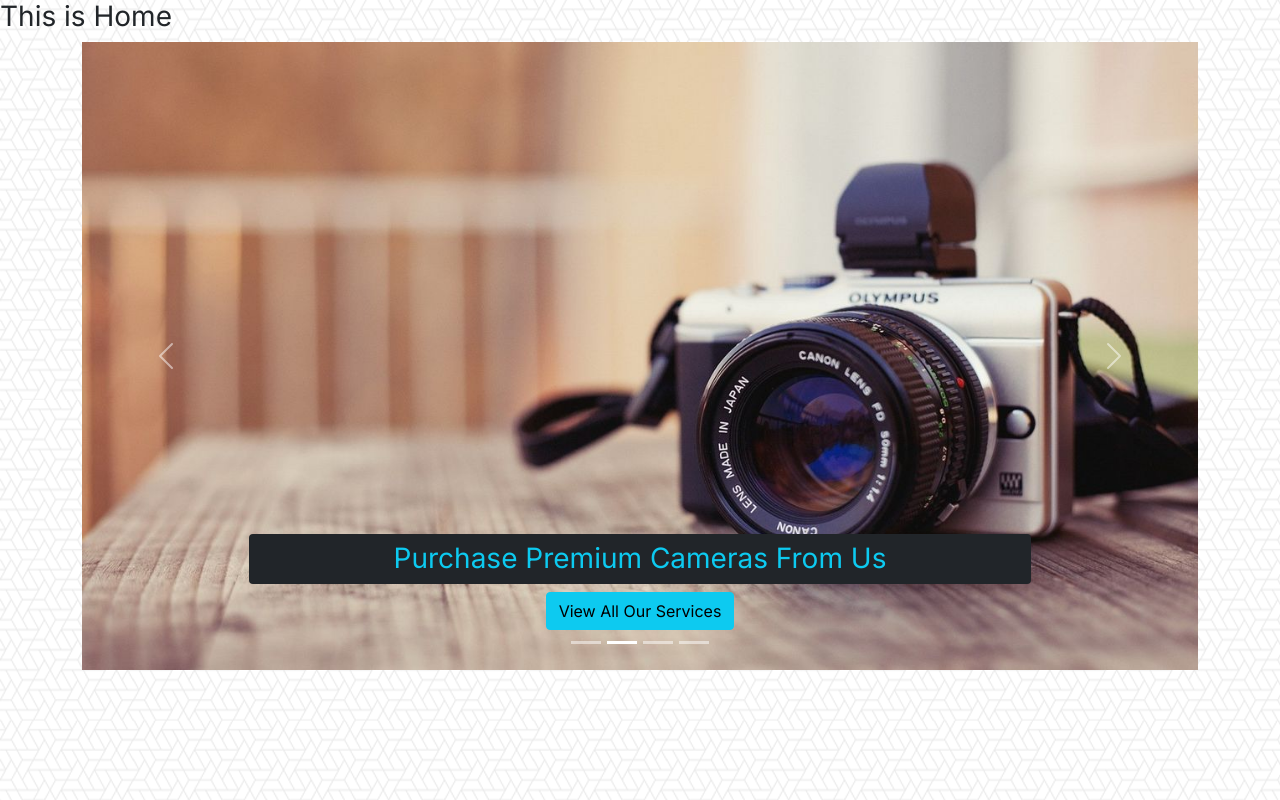
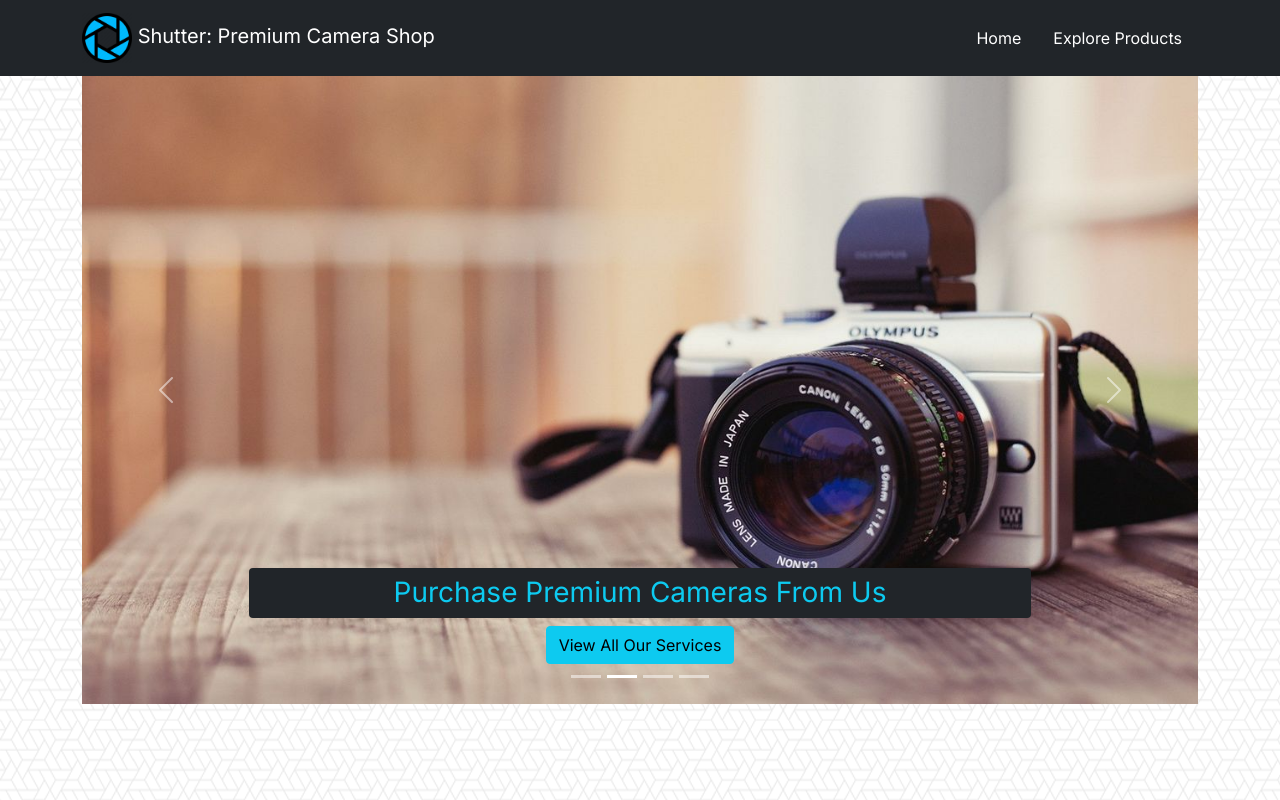
Before and after one commit to Psyche47/Shutter-Camera-Shop-Client, a React (Create React App) app: page / in a window 1280 px wide. Built offline with nearby package versions, Linux system fonts and the light colour scheme.

Commit message:
Added navbar

```diff
--- a/src/App.js
+++ b/src/App.js
@@ -1,18 +1,24 @@
 import { BrowserRouter as Router, Switch, Route } from "react-router-dom";
 import "../src/Assets/CSS/custom.css";
+import ExploreProducts from "./ExploreProducts/ExploreProducts";
 
 import Home from "./Pages/Home/Home";
+import Header from "./Shared/Header";
 
 function App() {
   return (
     <div className="App">
       <Router>
+        <Header />
         <Switch>
           <Route exact path="/">
             <Home></Home>
           </Route>
           <Route path="/home">
             <Home></Home>
+          </Route>
+          <Route path="/explore">
+            <ExploreProducts></ExploreProducts>
           </Route>
         </Switch>
       </Router>
--- /dev/null
+++ b/src/ExploreProducts/ExploreProducts.js
@@ -0,0 +1,11 @@
+import React from "react";
+
+const ExploreProducts = () => {
+  return (
+    <div>
+      <h2>Explore ALL pRODUCTS</h2>
+    </div>
+  );
+};
+
+export default ExploreProducts;
--- a/src/Pages/Home/Home.js
+++ b/src/Pages/Home/Home.js
@@ -4,7 +4,6 @@
 const Home = () => {
   return (
     <div>
-      <h3>This is Home</h3>
       <Banner></Banner>
     </div>
   );
--- /dev/null
+++ b/src/Shared/Header.js
@@ -0,0 +1,70 @@
+import React from "react";
+import { Container, Nav, Navbar, Button } from "react-bootstrap";
+import { Link, NavLink } from "react-router-dom";
+//import useAuth from "../Hooks/useAuth";
+
+const Header = () => {
+  const activeStyle = {
+    color: "white",
+    textDecoration: "none",
+  };
+  //const { user, logOut } = useAuth();
+  return (
+    <>
+      <Navbar
+        collapseOnSelect
+        expand="lg"
+        bg="dark"
+        variant="dark"
+        sticky="top"
+      >
+        <Container>
+          <Navbar.Brand>
+            <img
+              alt=""
+              src="./logo.png"
+              width="50"
+              height="50"
+              className="d-inline-block "
+            />{" "}
+            <NavLink to="/home" style={activeStyle}>
+              Shutter: Premium Camera Shop
+            </NavLink>
+          </Navbar.Brand>
+          <Navbar.Toggle />
+          <Navbar.Collapse className="justify-content-end">
+            <Nav.Link style={activeStyle} as={Link} to="/home">
+              Home
+            </Nav.Link>
+            <Nav.Link style={activeStyle} as={Link} to="/explore">
+              Explore Products
+            </Nav.Link>
+            {/* {user?.email ? (
+              <>
+                <Navbar.Text>
+                  <span style={activeStyle}>
+                    Signed in as: {user?.displayName}
+                  </span>
+                  <Button variant="light" onClick={logOut} className="ms-3">
+                    Log Out
+                  </Button>
+                </Navbar.Text>
+                <Nav.Link style={activeStyle} as={Link} to="/dashboard">
+                  <Button variant="light" className="ms-3">
+                    Dashboard
+                  </Button>
+                </Nav.Link>
+              </>
+            ) : (
+              <Nav.Link style={activeStyle} as={Link} to="/login">
+                Login
+              </Nav.Link>
+            )} */}
+          </Navbar.Collapse>
+        </Container>
+      </Navbar>
+    </>
+  );
+};
+
+export default Header;
```
